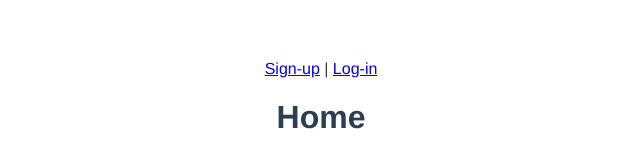
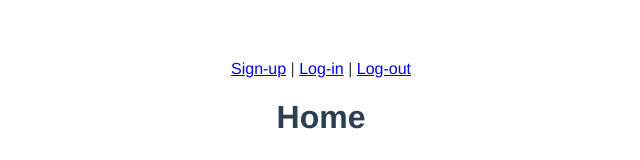
Before and after one commit to Todays-Food/Todays_Food_Front_End, a Vue app in the folder todays-food/: page / in a window 1280 px wide. Shown: the top 160 px of the page, without its empty margins (319-959 px from the left). Built offline with nearby package versions, Linux system fonts and the light colour scheme; the HTML template or start-up script is replaced by a standard one.

Commit message:
logout 구현중

```diff
--- a/todays-food/src/App.vue
+++ b/todays-food/src/App.vue
@@ -2,7 +2,8 @@
   <div id="app">
     <div>
       <router-link to="/signup">Sign-up</router-link> |
-      <router-link to="/login">Log-in</router-link>
+      <router-link to="/login">Log-in</router-link> |
+      <router-link to="#">Log-out</router-link>
     </div>
     <router-view @login="login = true"/>
   </div>
```
